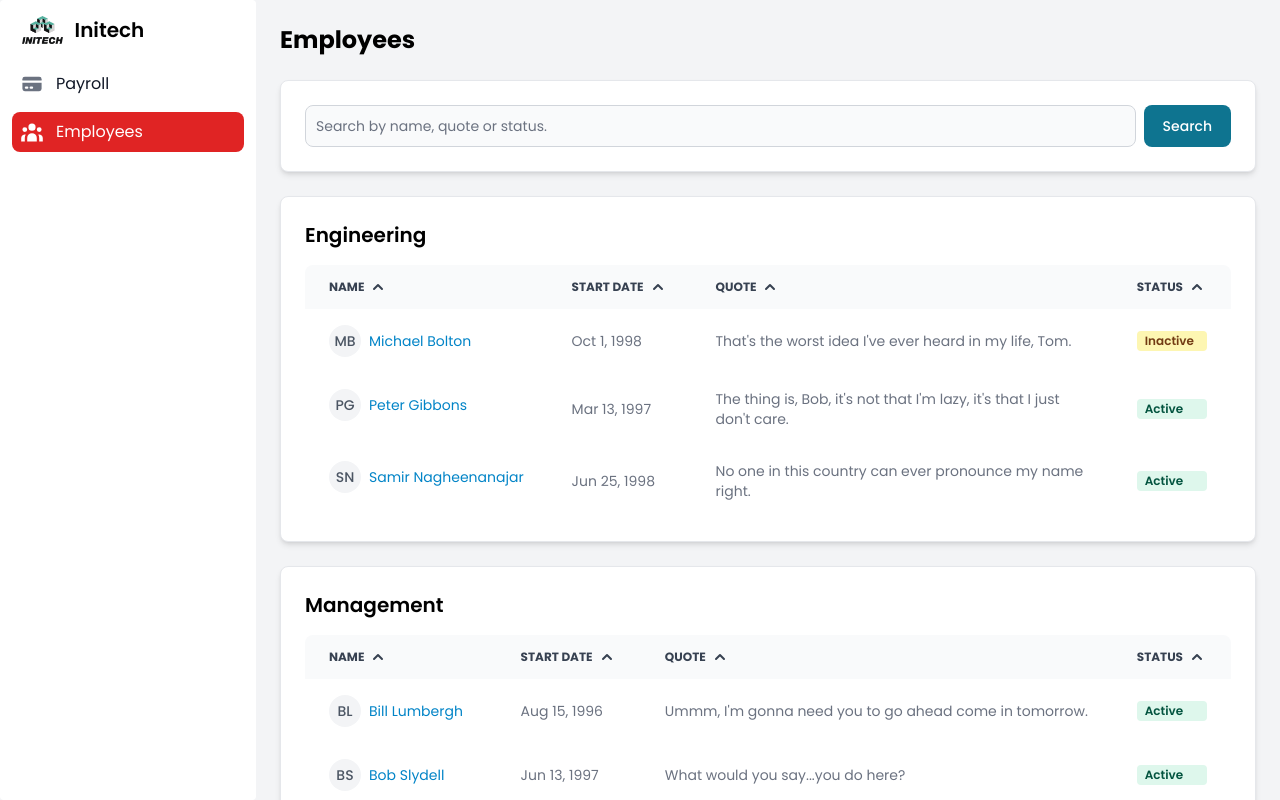
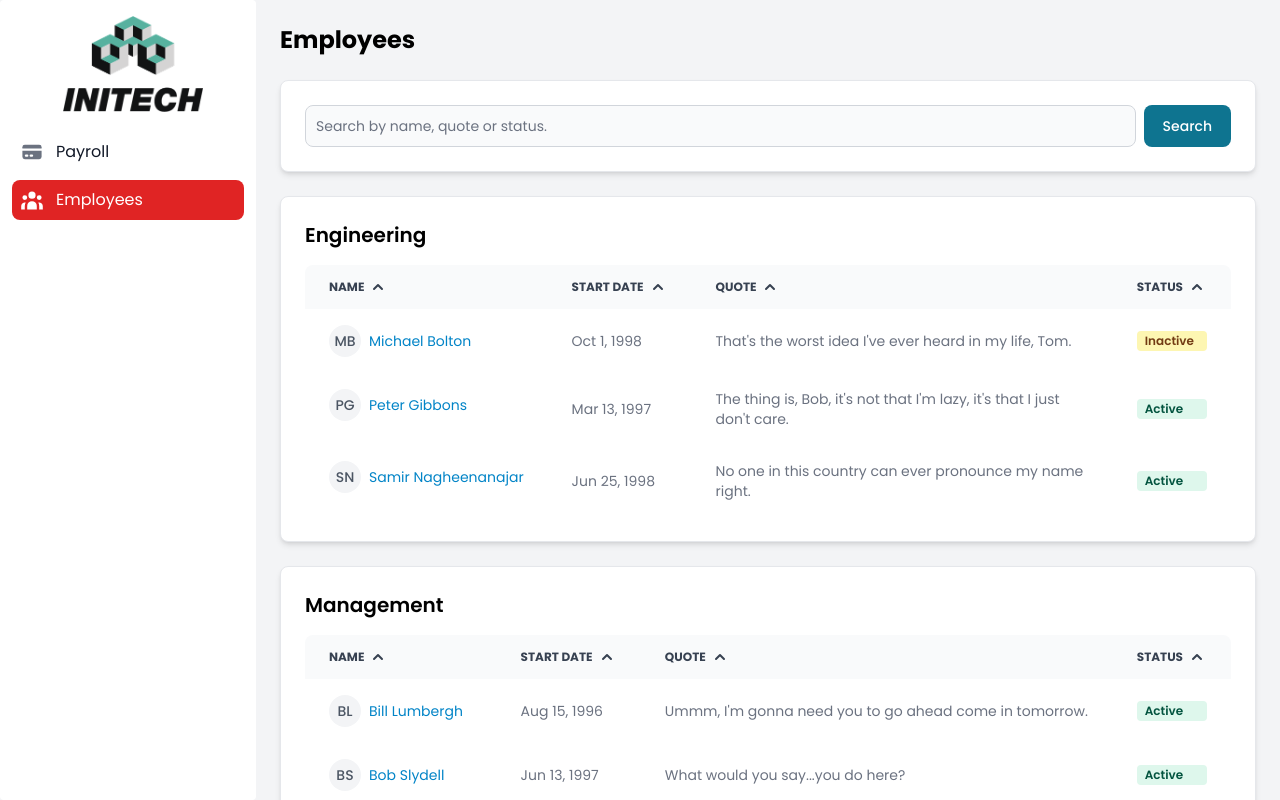
Before and after one commit to thesavvydev/initech, a Next.js app: page /employees in a window 1280 px wide. Shown: the top 800 px of the page. Built offline with nearby package versions, Linux system fonts and the light colour scheme.

Commit message:
Update logo sizing in sidebar

```diff
--- a/src/app/(authenticated)/layout-sidebar.tsx
+++ b/src/app/(authenticated)/layout-sidebar.tsx
@@ -29,9 +29,12 @@ export default function LayoutSidebar() {
         },
       }}
     >
-      <Sidebar.Logo href="/" img="/logo.png" imgAlt="Initech">
-        Initech
-      </Sidebar.Logo>
+      <Sidebar.Logo
+        href="/"
+        img="/logo.png"
+        imgAlt="Initech"
+        theme={{ img: "h-24 mx-auto" }}
+      />
       <Sidebar.Items>
         <Sidebar.ItemGroup>
           {menuItems.map((menuItem) => (
```
